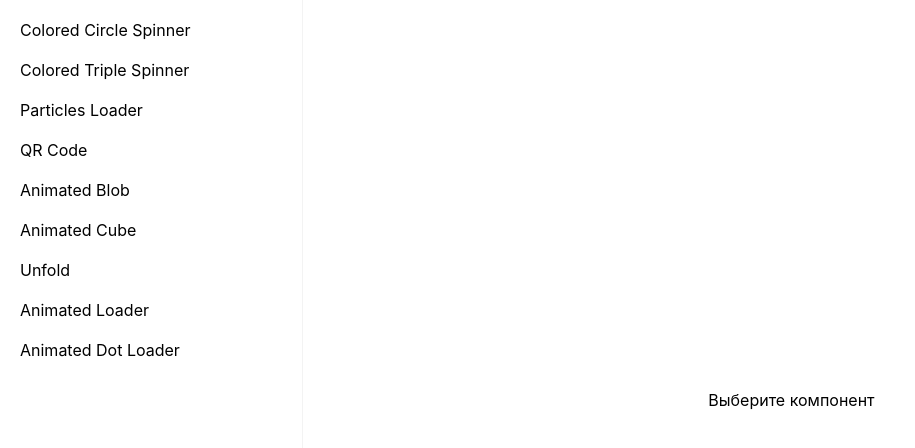
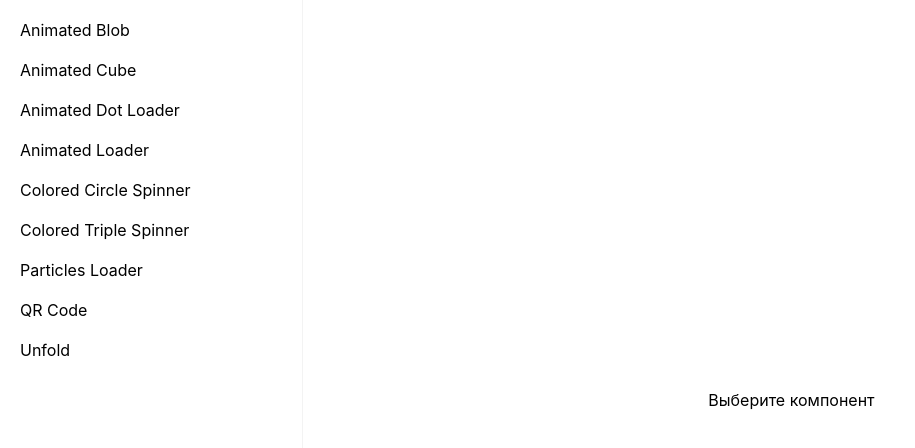
Before and after one commit to maxim-berdnikov/styled-component-library, a React (Create React App) app: page / in a window 1280 px wide. Shown: the top 448 px of the page, without its empty margins (0-915 px from the left). Built offline with nearby package versions, Linux system fonts and the light colour scheme.

Commit message:
Update index.tsx

```diff
--- a/src/Templates/Menu/index.tsx
+++ b/src/Templates/Menu/index.tsx
@@ -9,7 +9,7 @@ export const Menu = ({
 }): JSX.Element => {
   return (
     <div className="menu">
-      {DB.map((item) => (
+      {DB.sort((a, b) => a.title.localeCompare(b.title)).map((item) => (
         <p
           key={item.title}
           className="menu__item"
```
